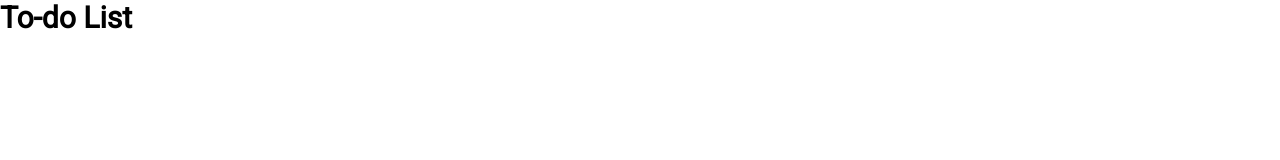
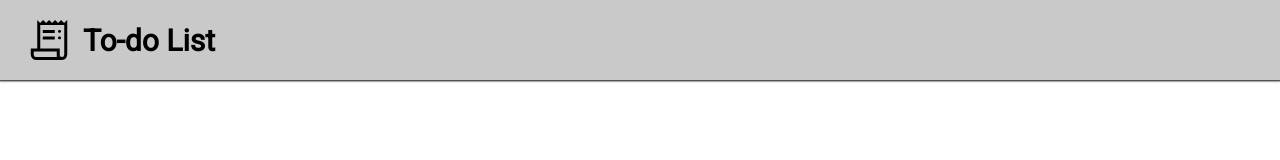
Before and after one commit to R-Lok/to-do-list, a website built with webpack: page dist/index.html in a window 1280 px wide. Built offline with nearby package versions, Linux system fonts and the light colour scheme.

Commit message:
Add code to create page header

```diff
--- /dev/null
+++ b/src/DOM.js
@@ -0,0 +1,18 @@
+import headerImageFile from './receipt.png'
+let contentContainer = document.querySelector(".content-container")
+
+const createHeader  = (function(){
+    const header = document.createElement('div')
+    header.classList.add('header')
+
+    const headerImage = document.createElement('img')
+    headerImage.src = headerImageFile
+
+    const headerText = document.createElement('span')
+    headerText.innerText = 'To-do List'
+
+    header.append(headerImage, headerText)
+    contentContainer.append(header)
+})
+
+export {createHeader}
--- a/src/index.js
+++ b/src/index.js
@@ -1,3 +1,6 @@
 import css from "./style.css"
+import {createHeader} from "./DOM"
+
 
 console.log('test')
+createHeader();
--- a/src/style.css
+++ b/src/style.css
@@ -1,4 +1,8 @@
 @import url('https://fonts.googleapis.com/css2?family=Roboto&display=swap');
+
+:root {
+    --highlight-color: rgb(201, 201, 201);
+}
 
 * {
     box-sizing: border-box;
@@ -7,7 +11,17 @@
     font-family: 'Roboto';
 }
 
+.header {
+    background: var(--highlight-color);
+    height: 10vh;
+    display: flex;
+    align-items: center;
+    padding: 0 25px;
+    box-shadow: 0 0 2px 1px;
+}
+
 .header > span {
     font-size: 30px;
     font-weight: bold;
+    padding: 0 10px;
 }
```
Also changed, not shown: dist/index.html, src/receipt.png (added).
